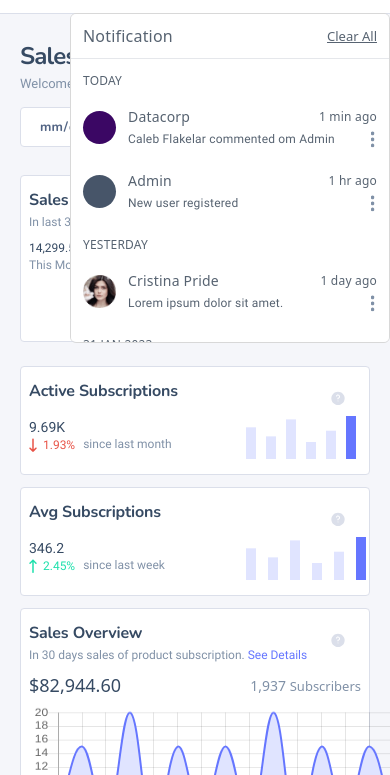
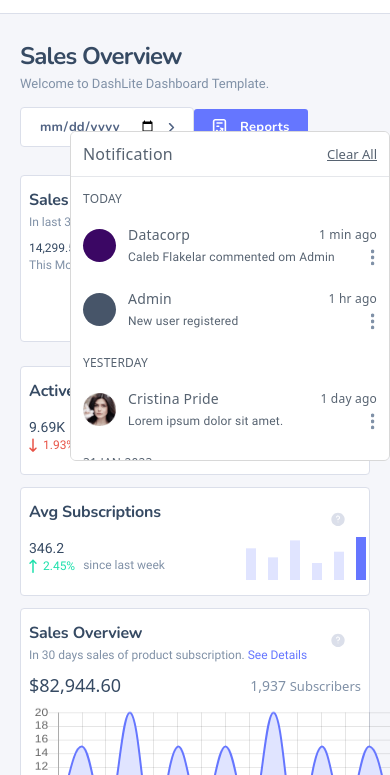
Before and after one commit to shakhbozpro/sales-dashboard.io, a website built with Vite: page index.html in a window 390 px wide. Both pictures are taken after a click on the button 290 px from the left and 41 px from the top of the page. Shown: the part 69-844 px from the top of the page. Built offline with nearby package versions, Linux system fonts and the light colour scheme.

Commit message:
Changed notification's top position

```diff
--- a/index.html
+++ b/index.html
@@ -124,7 +124,7 @@
                 <img src="./assets/images/notification.svg" alt="Notification" width="24" height="26">
               </button>
               <div
-                class="mobile-notifications-wrapper hidden absolute top-[82px] z-10 max-w-[320px] w-full min-h-[330px] h-full bg-white rounded-[6px] border-[1px] border-[#d8d8d8] overflow-y-auto">
+                class="mobile-notifications-wrapper hidden absolute top-[200px] z-10 max-w-[320px] w-full min-h-[330px] h-full bg-white rounded-[6px] border-[1px] border-[#d8d8d8] overflow-y-auto">
                 <div
                   class="flex items-center justify-between p-3 font-medium leading-5 tracking-[0.20px] text-[#576371]">
                   Notification
```
Also changed, not shown: dist/output.css.
